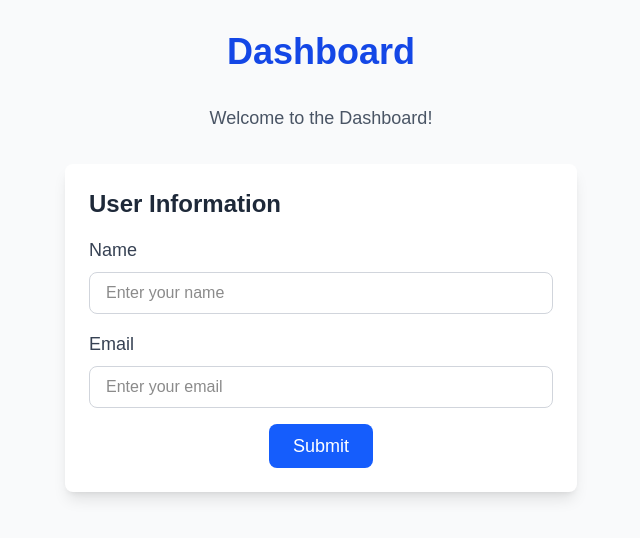
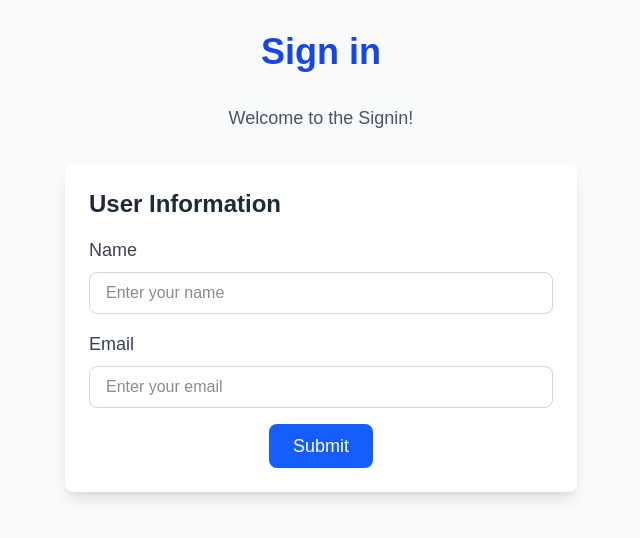
Before and after one commit to Na18422/building-management, a Next.js app: page /dashboard in a window 1280 px wide. Shown: the top 538 px of the page, without its empty margins (319-959 px from the left). Built offline with nearby package versions, Linux system fonts and the light colour scheme.

Commit message:
Update page.tsx

```diff
--- a/app/dashboard/page.tsx
+++ b/app/dashboard/page.tsx
@@ -40,8 +40,8 @@ const Dashboard = () => {
 
   return (
     <div className="bg-gray-50 min-h-screen p-8">
-      <h1 className="text-4xl font-bold text-center text-blue-700 mb-8">Dashboard</h1>
-      <p className="text-lg text-center text-gray-600 mb-8">Welcome to the Dashboard!</p>
+      <h1 className="text-4xl font-bold text-center text-blue-700 mb-8">Sign in</h1>
+      <p className="text-lg text-center text-gray-600 mb-8">Welcome to the Signin!</p>
       <div className="max-w-lg mx-auto bg-white p-6 rounded-lg shadow-lg">
         <h2 className="text-2xl font-semibold text-gray-800 mb-4">User Information</h2>
         <form onSubmit={handleSubmit}>
```
